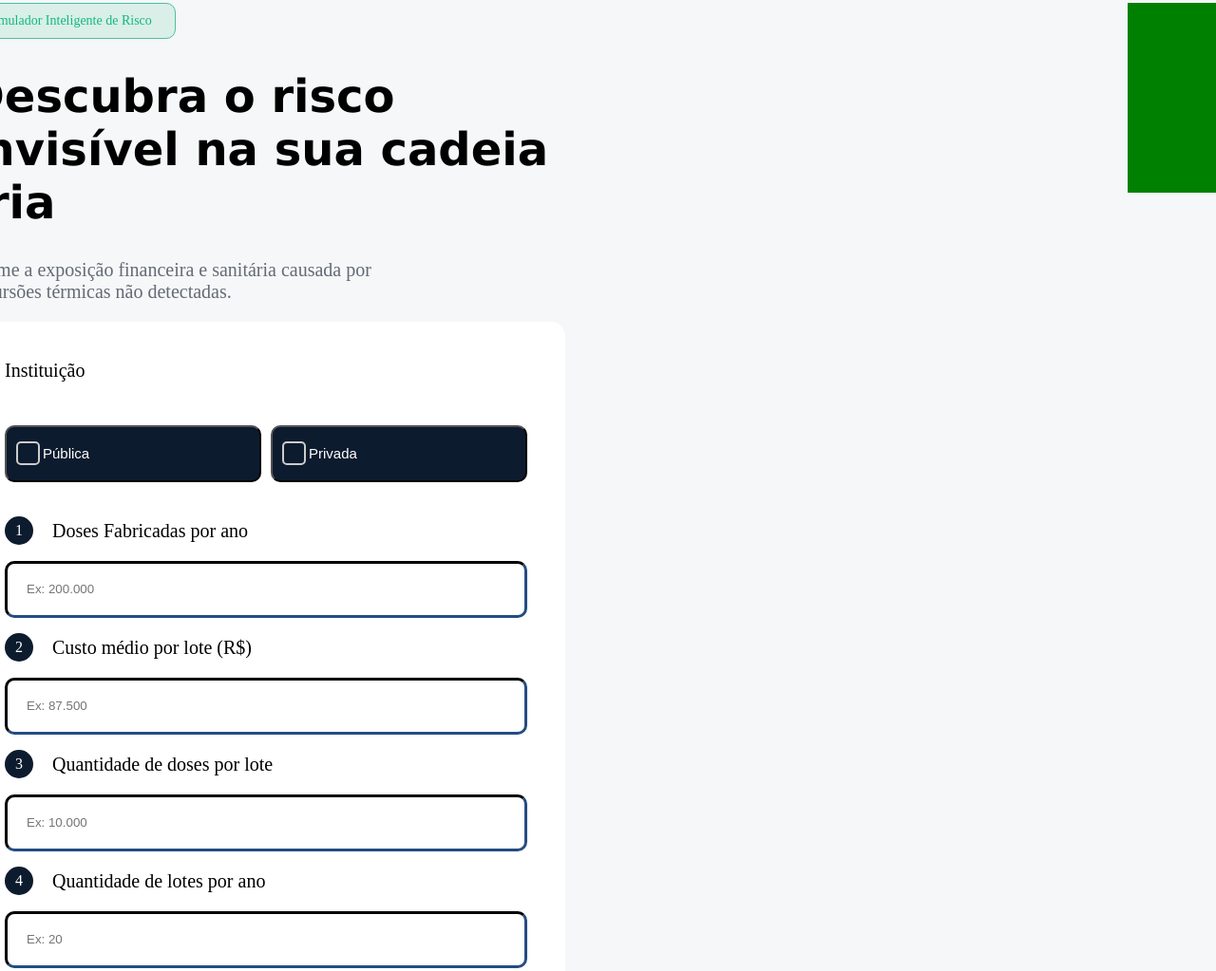
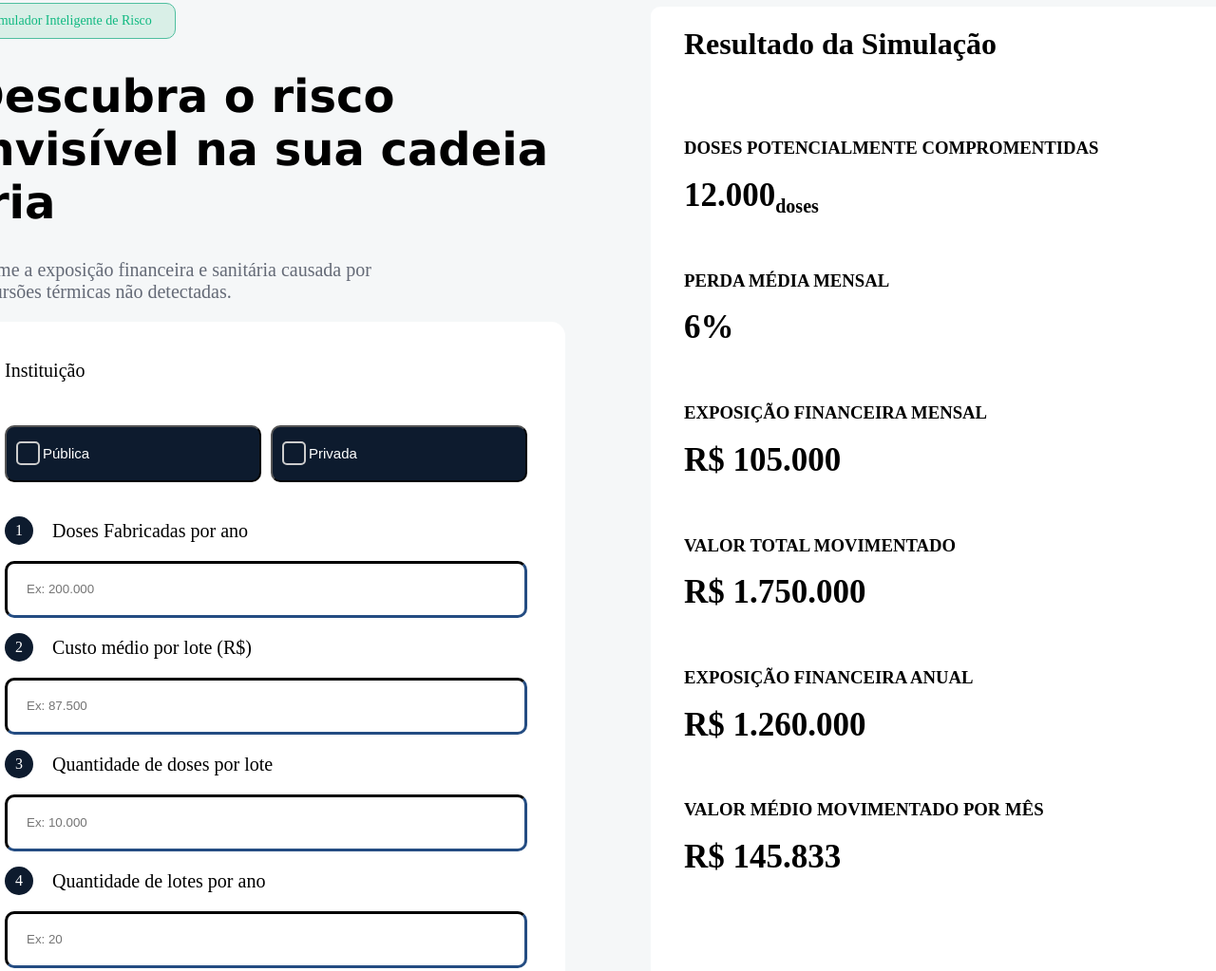
Before and after one commit to Carlos-Eduardo-de-Arruda-Chaves/ThermoChain, a plain HTML site: page Tela_home.html in a window 1280 px wide. Shown: the part 2018-3041 px from the top of the page at 95% size. Drawn offline with Linux system fonts and the light colour scheme.

Commit message:
Adicionando locais para retorno do calculo da home_page

```diff
--- a/Tela_home.html
+++ b/Tela_home.html
@@ -158,8 +158,10 @@
                     Instituição<br><br><br>
                 </div>
                 <div class="botoes_publico_ou_privado">
-                    <button class="publica_ou_privada" onclick="marcar_publico()"><input type="checkbox" class="marcar_check" id="checkbox_publica"> Pública </button>
-                    <button class="publica_ou_privada" onclick="marcar_privado()"><input type="checkbox" class="marcar_check" id="checkbox_privado"> Privada </button>
+                    <button class="publica_ou_privada" onclick="marcar_publico()"><input type="checkbox"
+                            class="marcar_check" id="checkbox_publica"> Pública </button>
+                    <button class="publica_ou_privada" onclick="marcar_privado()"><input type="checkbox"
+                            class="marcar_check" id="checkbox_privado"> Privada </button>
                 </div>
                 <div class="perguntas_calculadora">
                     <div class="pergunta">
@@ -187,7 +189,59 @@
             </div>
         </div>
         <div class="ladoDireito">
-
+            <div class="resultado_simulacao">
+                <h1 style="padding-bottom: 40px;">Resultado da Simulação</h1>
+                <div class="mostrar_resultado">
+                    <div class="caixa_de_resposta">
+                        <div class="resposta">
+                            <h3>DOSES POTENCIALMENTE COMPROMENTIDAS</h3>
+                        </div>
+                        <div class="caixa_resultado">
+                            12.000 <p style="font-size: 20px;">doses</p>
+                        </div>
+                    </div>
+                    <div class="caixa_de_resposta">
+                        <div class="resposta">
+                            <h3>PERDA MÉDIA MENSAL</h3>
+                        </div>
+                        <div class="caixa_resultado">
+                            6%
+                        </div>
+                    </div>
+                    <div class="caixa_de_resposta">
+                        <div class="resposta">
+                            <h3>EXPOSIÇÃO FINANCEIRA MENSAL</h3>
+                        </div>
+                        <div class="caixa_resultado">
+                            R$ 105.000
+                        </div>
+                    </div>
+                    <div class="caixa_de_resposta">
+                        <div class="resposta">
+                            <h3>VALOR TOTAL MOVIMENTADO</h3>
+                        </div>
+                        <div class="caixa_resultado">
+                            R$ 1.750.000
+                        </div>
+                    </div>
+                    <div class="caixa_de_resposta">
+                        <div class="resposta">
+                            <h3>EXPOSIÇÃO FINANCEIRA ANUAL</h3>
+                        </div>
+                        <div class="caixa_resultado">
+                            R$ 1.260.000
+                        </div>
+                    </div>
+                    <div class="caixa_de_resposta">
+                        <div class="resposta">
+                            <h3>VALOR MÉDIO MOVIMENTADO POR MÊS</h3>
+                        </div>
+                        <div class="caixa_resultado">
+                            R$ 145.833
+                        </div>
+                    </div>
+                </div>
+            </div>
         </div>
 
         <!-- Fim da calculadora -->
--- a/style_home.css
+++ b/style_home.css
@@ -226,14 +226,6 @@ html{
     align-items: center;
 }
 
-.ladoDireito{
-    padding: 4px 8px;
-    background-color: green;
-    width: 10vw ;
-    height: 25vh;
-
-}
-
 .ladoEsquerdo{
     background-color: #F5F7F8;
     width: 742px ;
@@ -344,3 +336,45 @@ input[type="checkbox"]:checked {
     color: white;
     font-size: 18px;
 }
+
+.ladoDireito{
+    padding: 4px 8px;
+    width: 742px;
+    height: 1196px;
+    display: flex;
+    justify-content: end;
+}
+
+.resultado_simulacao{
+    width: 622px;
+    height: 1196px;
+    background-color: white;
+    padding-left: 35px;
+    border-radius: 10px;
+}
+
+.mostrar_resultado{
+    width: 587px;
+    height: 800px;
+}
+
+.caixa_de_resposta{
+    padding-bottom: 20px;
+}
+
+.resposta{
+    display: flex;
+    justify-content: start;
+    align-items: center;
+    text-align: center;
+    width: 600px;
+}
+
+.caixa_resultado{
+    width: 550px;
+    height: 60px;
+    border-color: rgba(13, 27, 46, 1);
+    font-size: 35px;
+    font-weight: bold;
+    display: flex;
+}
```
